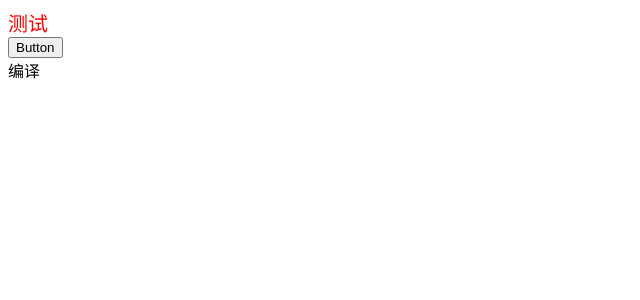
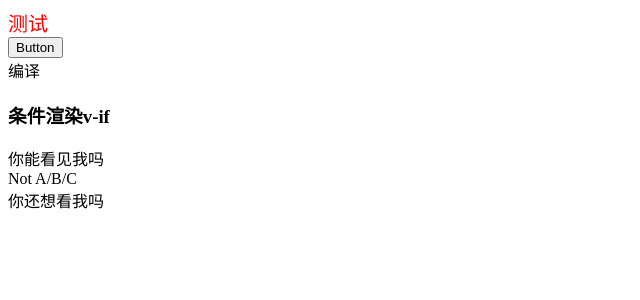
Before and after one commit to recursionBlack/vue3learn, a Vue app in the folder vue-project/: page / in a window 1280 px wide. Shown: the top 300 px of the page, without its empty margins (0-640 px from the left). Built offline with nearby package versions, Linux system fonts and the light colour scheme; the HTML template or start-up script is replaced by a standard one.

Commit message:
条件渲染v-if

```diff
--- a/vue-project/src/App.vue
+++ b/vue-project/src/App.vue
@@ -1,7 +1,9 @@
 <template>
   <HelloWorld msg=" You did it!" />
+  <IfDemo />
 </template>
 
 <script setup lang="ts">
 import HelloWorld from './components/HelloWorld.vue'
+import IfDemo from './components/IfDemo.vue'
 </script>
--- /dev/null
+++ b/vue-project/src/components/IfDemo.vue
@@ -0,0 +1,22 @@
+<template>
+  <h3>条件渲染v-if</h3>
+  <div v-if="flag">你能看见我吗</div>
+  <div v-else>那你还是看看我吧</div>
+  <div v-if="type === 'A'">A</div>
+  <div v-else-if="type === 'B'">B</div>
+  <div v-else-if="type === 'C'">C</div>
+  <div v-else>Not A/B/C</div>
+  <div v-show="flag">你还想看我吗</div>
+</template>
+
+<script lang="ts">
+export default {
+  data() {
+    return { flag: true, type: 'D' }
+  },
+}
+// 为什么有了v-if还要增加v-show？
+// 因为v-if是惰性的，如果初次渲染为false，则不会做任何事，只有条件区块首先变为true时，才会渲染
+// v-show则是始终被渲染，只是根据条件决定是否显示，而v-if是根据条件进行了销毁与重建，
+// 总的来说，频繁切换是否显示，用v-show更好，它只渲染一次，但如果需要else，则只能用v-if
+</script>
```
